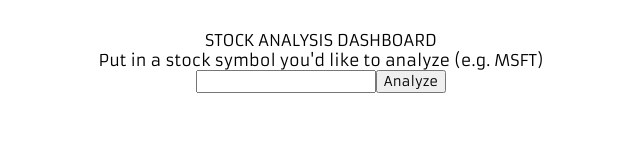
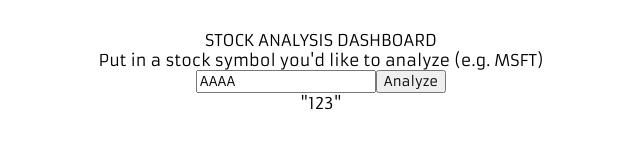
Before and after one commit to onumaeleanyagift/personal-website-simvo, a React (Vite) app in the folder personal-website/: page / in a window 1280 px wide. Shown: the part 2992-3140 px from the top of the page, without its empty margins (319-959 px from the left). Built offline with nearby package versions, Linux system fonts and the light colour scheme; no server answers.

Commit message:
Converted analyzeStock workflow to react

```diff
--- a/personal-website/index.html
+++ b/personal-website/index.html
@@ -208,7 +208,6 @@
       type="text/javascript"
       src="https://unpkg.com/roll-a-die@2.0.1/dist/roll-a-die.js"
     ></script>
-    <script src="./src/stockAnalysisDashboard/stockAnalysisDahboard.js"></script>
     <script type="module" src="/src/main.tsx"></script>
   </body>
 </html>
--- a/personal-website/src/stockAnalysisDashboard/stockAnalysisDahboard.js
+++ /dev/null
@@ -1,23 +0,0 @@
-const stockAnalysisDashboardInput = 'stockAnalysisDashboardInput'
-
-async function analyzeStock() {
-    document.getElementById("stockAnalysisDahboardData").innerHTML = "";
-
-    const stockSymbolToAnalyze = document.getElementById(stockAnalysisDashboardInput).value;
-
-    if (stockSymbolToAnalyze.length == 0) {
-        alert("You must put in a ticker symbol before runnig the analysis")
-        return
-    }
-    const url = "http://127.0.0.1:5000/analyze-stock/" + stockSymbolToAnalyze;
-
-    console.log("Running")
-    const response = await fetch(url);
-    if (!response.ok) {
-        alert("There was a problem getting the analyis for your stock!");
-    }
-    const data = await response.json();
-    console.log(data)
-
-    document.getElementById("stockAnalysisDahboardData").innerHTML = JSON.stringify(data);
-}
--- /dev/null
+++ b/personal-website/src/stockAnalysisDashboard/stockAnalysisDahboard.ts
@@ -0,0 +1,16 @@
+export async function analyzeStock(stockSymbolToAnalyze: string) {
+
+  if (stockSymbolToAnalyze.length == 0) {
+    alert("You must put in a ticker symbol before runnig the analysis");
+    return;
+  }
+  const url = "http://127.0.0.1:5000/analyze-stock/" + stockSymbolToAnalyze;
+
+  console.log("Running");
+  const response = await fetch(url);
+  if (!response.ok) {
+    alert("There was a problem getting the analyis for your stock!");
+  }
+  const data = await response.json();
+  return data;
+}
--- a/personal-website/src/stockAnalysisDashboard/stockAnalysisDahboard.tsx
+++ b/personal-website/src/stockAnalysisDashboard/stockAnalysisDahboard.tsx
@@ -1,11 +1,15 @@
-// import { useState } from "react";
+import { useState } from "react";
+import { analyzeStock } from "./stockAnalysisDahboard";
 
 function StockAnalysisDashboard() {
-  async function runStockAnalysis() {
-    alert("Function called");
+    const [stockData, setStockData] = useState('123');
+    const [stockSymbol, setStockSymbol] = useState('AAAA')
+
+    async function runStockAnalysis() {
+      const gotStockData = await analyzeStock(stockSymbol);
+      setStockData(gotStockData)
   }
 
-  //   const [count, setCount] = useState(0);
 
   return (
     <>
@@ -14,14 +18,17 @@ function StockAnalysisDashboard() {
         <div id="stockAnalysisDashboardSubtitle">
           Put in a stock symbol you'd like to analyze (e.g. MSFT)
         </div>
-        <input id="stockAnalysisDashboardInput"></input>
+        <input
+          value={stockSymbol}
+          onChange={(e) => setStockSymbol(e.target.value)}
+        ></input>
         <button
           id="stockAnalysisDashboardButton"
           onClick={() => runStockAnalysis()}
         >
           Analyze
         </button>
-        <div id="stockAnalysisDahboardData"></div>
+        <div>{JSON.stringify(stockData)}</div>
       </div>
       {/* <button
           type="button"
```
